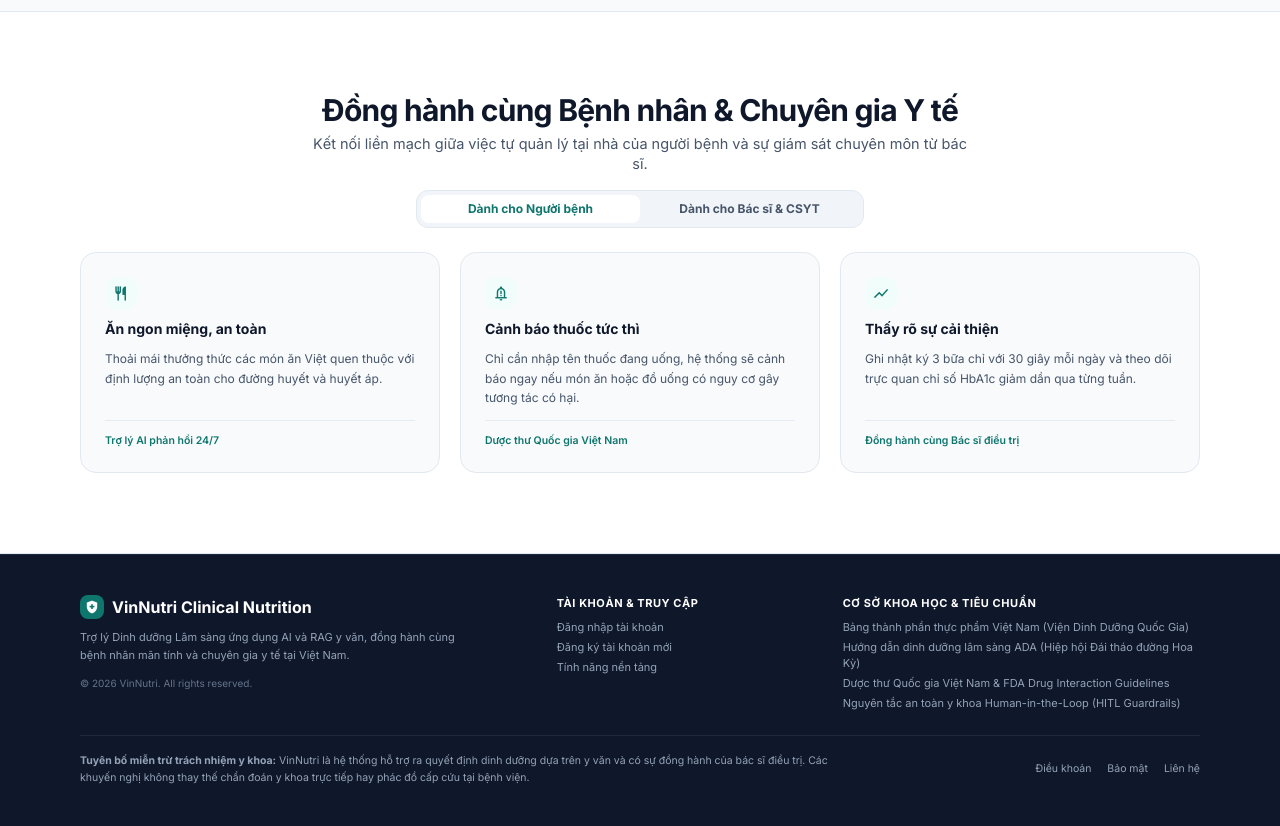
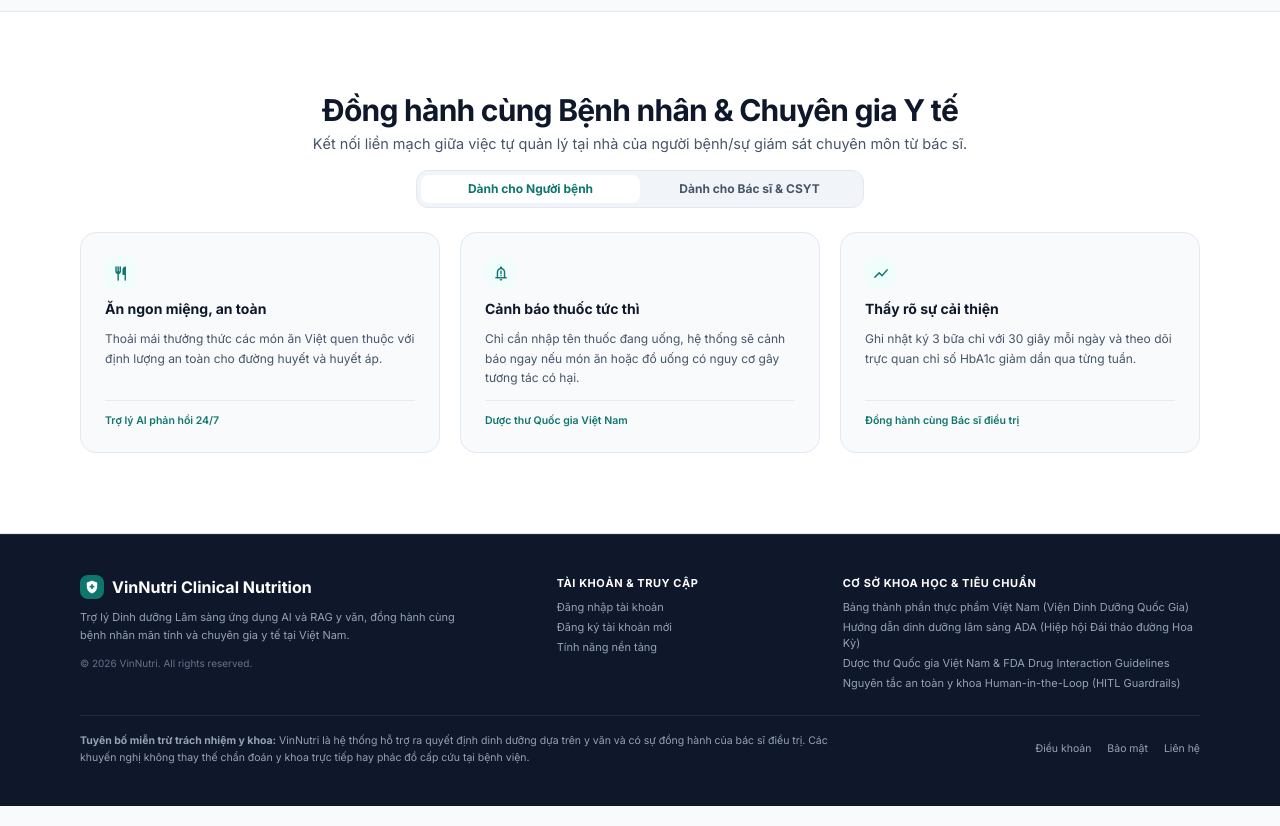
Before and after one commit to anhdotu0912/mohinhhoa, a Next.js app in the folder frontend/: page / in a window 1280 px wide. Shown: the part 1460-2286 px from the top of the page. Built offline with nearby package versions, Linux system fonts and the light colour scheme.

Commit message:
sửa xuống dòng

```diff
--- a/frontend/app/page.tsx
+++ b/frontend/app/page.tsx
@@ -376,7 +376,7 @@ export default function HomePage() {
                 Đồng hành cùng Bệnh nhân &amp; Chuyên gia Y tế
               </h2>
               <p className="text-xs sm:text-sm lg:text-[14.5px] text-slate-600 leading-relaxed">
-                Kết nối liền mạch giữa việc tự quản lý tại nhà của người bệnh và sự giám sát chuyên môn từ bác sĩ.
+                Kết nối liền mạch giữa việc tự quản lý tại nhà của người bệnh/sự giám sát chuyên môn từ bác sĩ.
               </p>
 
               {/* Toggle Audience Tabs - Adaptive Grid on Mobile */}
```
